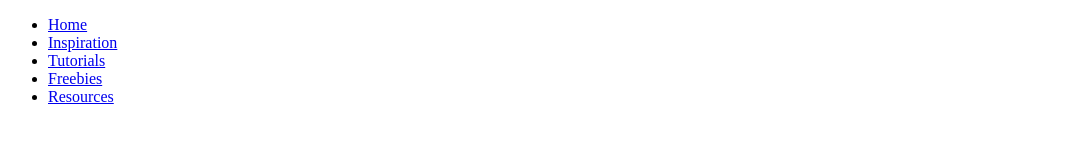
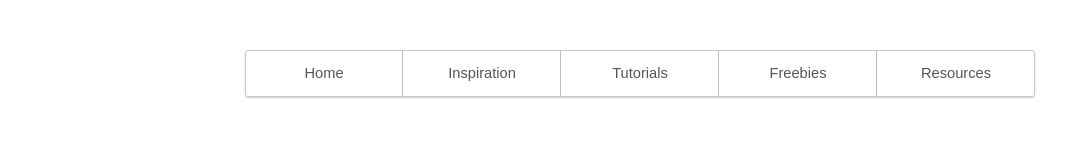
Before and after one commit to seekdestiny/lesstutorial, a plain HTML site: page index.html in a window 1280 px wide. Shown: the whole page, without its empty margins (0-1067 px from the left). Drawn offline with nearby package versions, Linux system fonts and the light colour scheme; a web font is replaced by a local one.

Commit message:
complete styles.less

```diff
--- /dev/null
+++ b/config.less
@@ -0,0 +1,34 @@
+@theme: #ccc;
+
+.shadow {
+    box-shadow: 0 1px 2px 0 @theme;
+}
+
+.border(@radius:3px) {
+    border-radius: @radius;
+    border: 1px solid @theme - #050505;
+}
+
+.divider {
+    border-style: solid;
+    border-width: 0 1px 0 1px;
+    border-color: transparent @theme - #111 transparent @theme + #333;
+}
+
+.gradient {
+    background: linear-gradient(top, @theme + #252525 0%, @theme + #171717 50%, @theme - #010101 51%, @theme + #151515 100%);
+}
+
+.hovereffect {
+    background: linear-gradient(top, @theme - #010101 0%, @theme - #121212 50%, @theme - #222222 51%, @theme - #050505 100%);
+}
+
+.textcolor(@txtcolor) when (lightness(@txtcolor) >= 50%) {
+    color: @txtcolor;
+    text-shadow: 1px 1px 0px #000000;
+}
+
+.textcolor(@txtcolor) when (lightness(@txtcolor) < 50%) {
+    color: @txtcolor;
+    text-shadow: 1px 1px 0px #ffffff;
+}
--- a/index.html
+++ b/index.html
@@ -1,7 +1,7 @@
 <!doctype html>
 <html>
     <head>
-
+        <link rel="stylesheet/less" type="text/css" href="styles.css">
     </head>
 
     <body>
@@ -14,8 +14,8 @@
                 <li><a rel="external" href="#">Resources</a></li>
             </ul>
         </nav>
+    </body>
 
     <script src="/home/jifeiqian/less_tutorial/bower_components/less/dist/less.min.js" type="text/javascript"></script>
     <script src="prefixfree.min.js" type="text/javascript"></script>
-    </body>
 </html>
--- /dev/null
+++ b/styles.less
@@ -0,0 +1,54 @@
+@import "config.less";
+
+@font-face {
+    font-family: 'AsapRegular';
+    src:url('fonts/Asap-Regular-webfont.eot');
+    src:url('fonts/Asap-Regular-webfont.eot?#iefix') format('embedded-opentype'),
+    url('fonts/Asap-Regular-webfont.woff') format('woff'),
+    url('fonts/Asap-Regular-webfont.ttf') format('truetype'),
+    url('fonts/Asap-Regular-webfont.svg#AsapRegular') format('svg');
+    font-weight: normal;
+    font-style: normal;
+}
+
+body {
+    background: lighten(@theme, 30%);
+    font-family: AsapRegular, sans-serif;
+    font-size: 11pt;
+}
+
+nav {
+    margin: 50px auto 0;
+    width: 788px;
+    height: 45px;
+    .border;
+    .shadow;
+    ul {
+        padding: 0;
+        margin: 0;
+        li {
+            display: inline;
+            a {
+                text-decoration: none;
+                display: inline-block;
+                float: left;
+                width: 156px;
+                height: 45px;
+                text-align: center;
+                line-height: 300%;
+                .textcolor(#555); // You can change this line
+                .divider;
+                .gradient;
+                 &:hover {
+                     .hovereffect;
+                 }
+            }
+        }
+        li:first-child a {
+            border-left: none;
+        }
+        li:last-child a {
+            border-right: none;
+        }
+    }
+}
```
Also changed, not shown: fonts/Asap-Bold.otf (added), fonts/Asap-BoldItalic.otf (added), fonts/Asap-Italic.otf (added), fonts/Asap-Medium.otf (added), fonts/Asap-MediumItalic.otf (added), fonts/Asap-Regular.otf (added), fonts/SIL Open Font License.txt (added), styles.css (added). Lines whose indentation alone changed are shown as unchanged.
